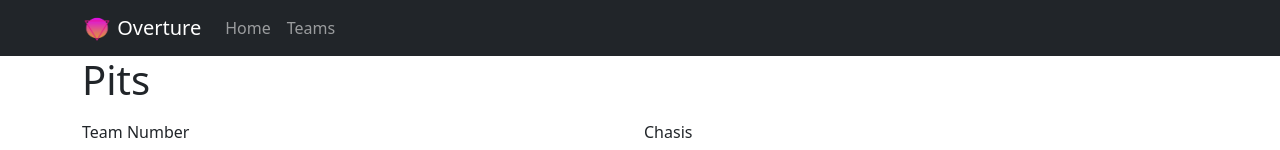
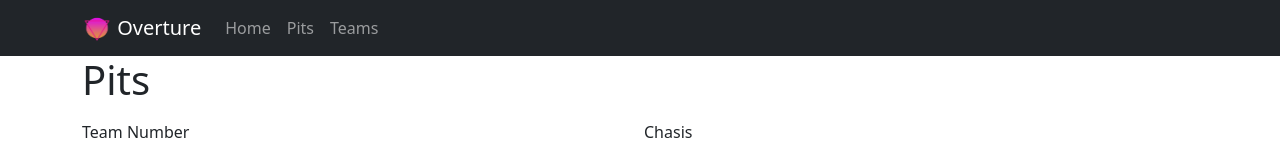
Before and after one commit to Overture-7421/overture-scouting-app, a React (Create React App) app: page /Pits in a window 1280 px wide. Shown: the top 150 px of the page. Built offline with nearby package versions, Linux system fonts and the light colour scheme.

Commit message:
Nav Bar con Pits

```diff
--- a/src/Components/navigationBar/NavigationBar.jsx
+++ b/src/Components/navigationBar/NavigationBar.jsx
@@ -24,6 +24,9 @@ function NavigationBar() {
 								<Nav.Link href="/">Home</Nav.Link>
 							</Nav.Item>
 							<Nav.Item>
+								<Nav.Link href="/Pits">Pits</Nav.Link>
+							</Nav.Item>
+							<Nav.Item>
 								<Nav.Link href="/Teams">Teams</Nav.Link>
 							</Nav.Item>
 						</Nav>
```
